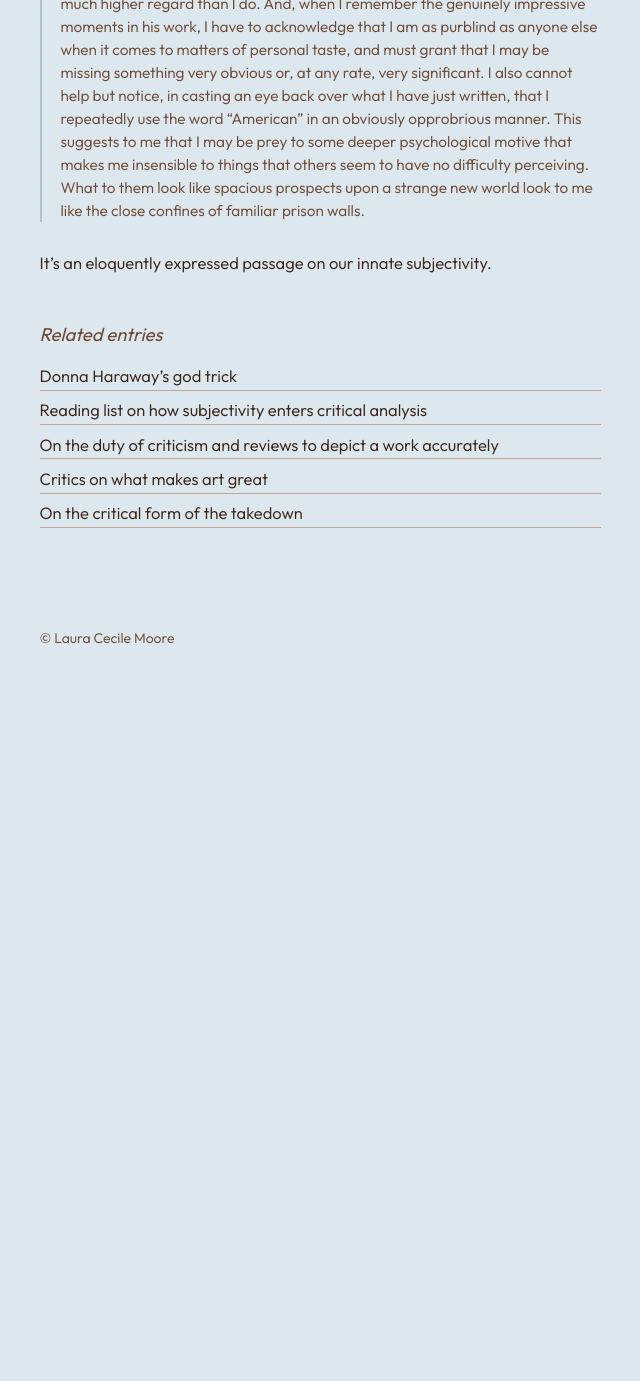
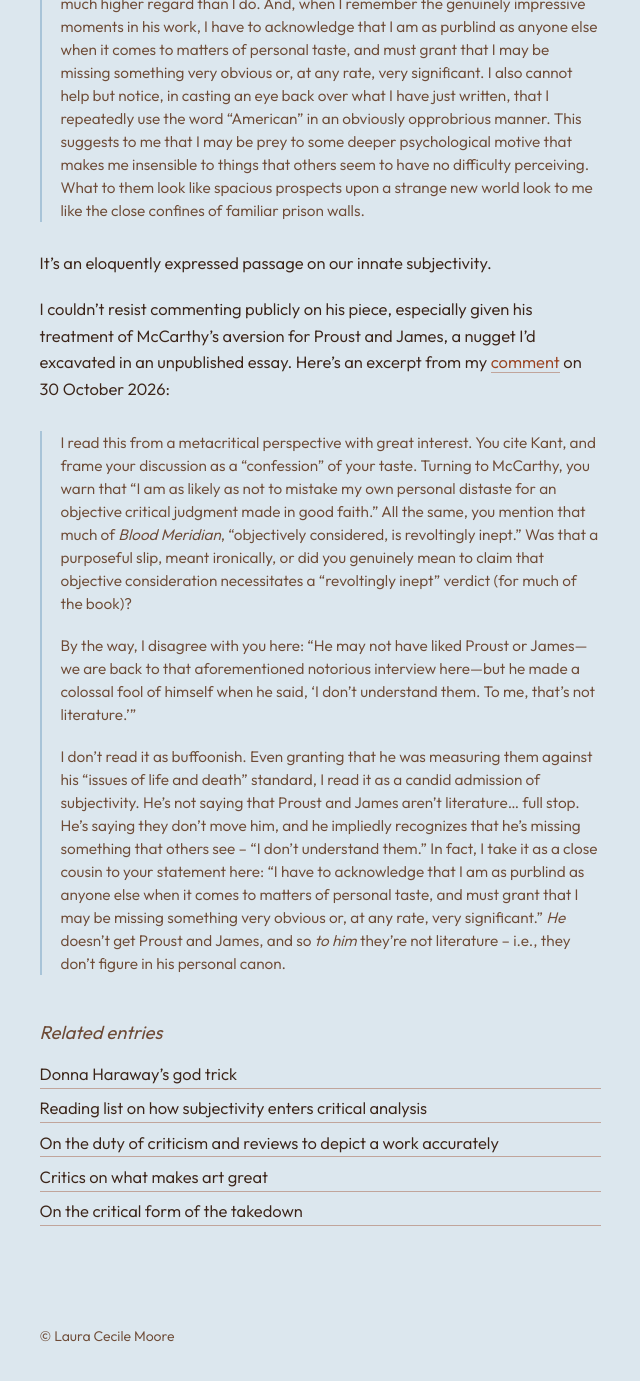
Before and after one commit to lauramoorewrites-del/treasury, a Jekyll site: the page built from _pages/critics-claims-of-objectivity.md, in a window 1280 px wide and 1400 px high, scrolled down 1234 px. Shown: the top 1381 px of the window, without its empty margins (320-960 px from the left). Built offline with Jekyll 4.4.1, drawn with Linux system fonts in a browser that asks for light colours; before the commit the page ends 1936 px from its top, so only the background shows below that.

Commit message:
Critics' claims of objectivity: add Laura's comment to Hart
Co-Authored-By: Claude Opus 5.5 (1M context) <noreply@anthropic.com>

```diff
--- a/_pages/critics-claims-of-objectivity.md
+++ b/_pages/critics-claims-of-objectivity.md
@@ -35,3 +35,11 @@ This reflection by Hart on what he sees in McCarthy’s work as “the close con
 > Having said all this—and having withheld a good deal more in the same vein—I know that many persons I respect (you and R— among them) hold McCarthy in much higher regard than I do. And, when I remember the genuinely impressive moments in his work, I have to acknowledge that I am as purblind as anyone else when it comes to matters of personal taste, and must grant that I may be missing something very obvious or, at any rate, very significant. I also cannot help but notice, in casting an eye back over what I have just written, that I repeatedly use the word “American” in an obviously opprobrious manner. This suggests to me that I may be prey to some deeper psychological motive that makes me insensible to things that others seem to have no difficulty perceiving. What to them look like spacious prospects upon a strange new world look to me like the close confines of familiar prison walls.
 
 It’s an eloquently expressed passage on our innate subjectivity.
+
+I couldn’t resist commenting publicly on his piece, especially given his treatment of McCarthy’s aversion for Proust and James, a nugget I’d excavated in an unpublished essay. Here’s an excerpt from my [comment](https://substack.com/@strangeclarity/note/c-374436245?r=emcf2&utm_source=notes-share-action&utm_medium=web) on 30 October 2026:
+
+> I read this from a metacritical perspective with great interest. You cite Kant, and frame your discussion as a “confession” of your taste. Turning to McCarthy, you warn that “I am as likely as not to mistake my own personal distaste for an objective critical judgment made in good faith.” All the same, you mention that much of *Blood Meridian*, “objectively considered, is revoltingly inept.” Was that a purposeful slip, meant ironically, or did you genuinely mean to claim that objective consideration necessitates a “revoltingly inept” verdict (for much of the book)?
+>
+> By the way, I disagree with you here: “He may not have liked Proust or James—we are back to that aforementioned notorious interview here—but he made a colossal fool of himself when he said, ‘I don’t understand them. To me, that’s not literature.’”
+>
+> I don’t read it as buffoonish. Even granting that he was measuring them against his “issues of life and death” standard, I read it as a candid admission of subjectivity. He’s not saying that Proust and James aren’t literature… full stop. He’s saying they don’t move him, and he impliedly recognizes that he’s missing something that others see – “I don’t understand them.” In fact, I take it as a close cousin to your statement here: “I have to acknowledge that I am as purblind as anyone else when it comes to matters of personal taste, and must grant that I may be missing something very obvious or, at any rate, very significant.” *He* doesn’t get Proust and James, and so *to him* they’re not literature – i.e., they don’t figure in his personal canon.
```
